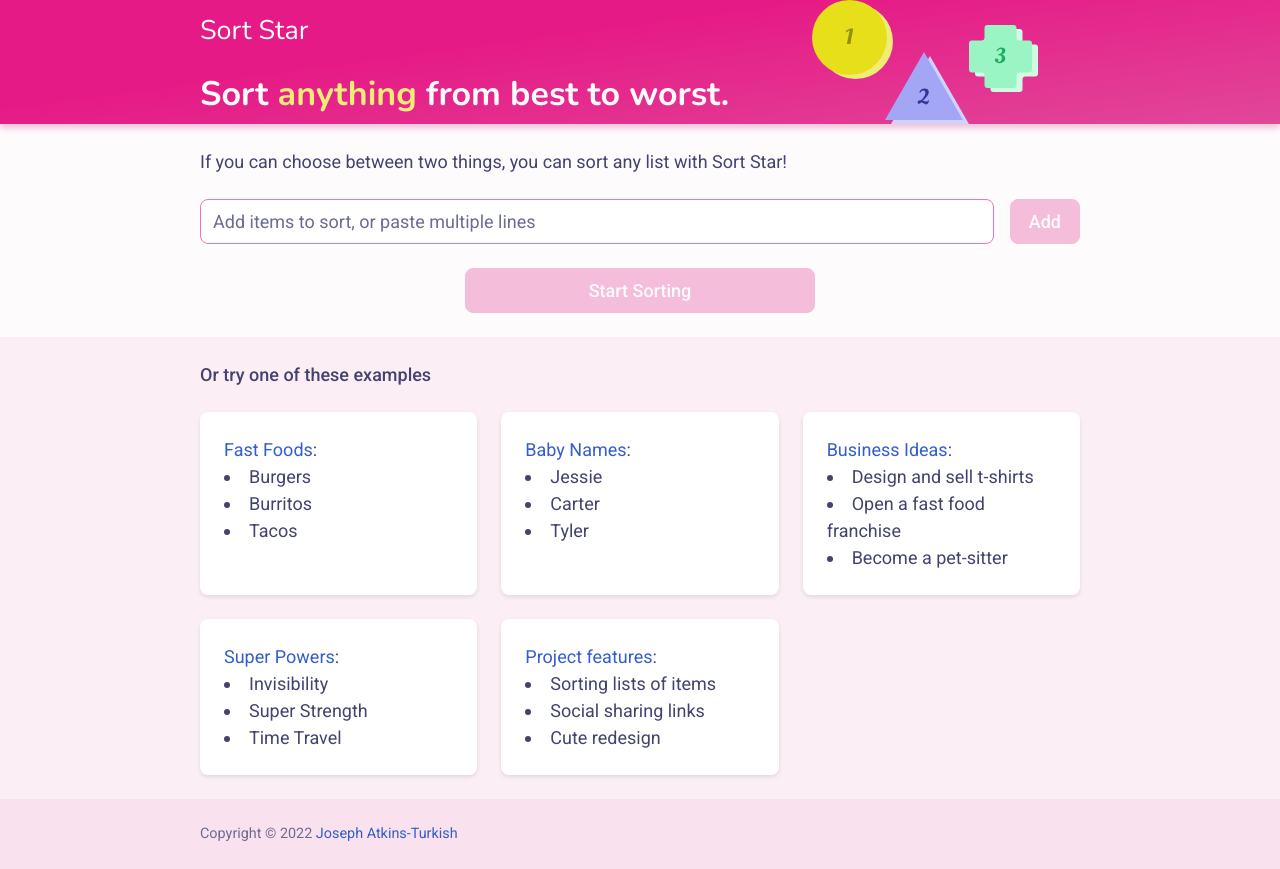
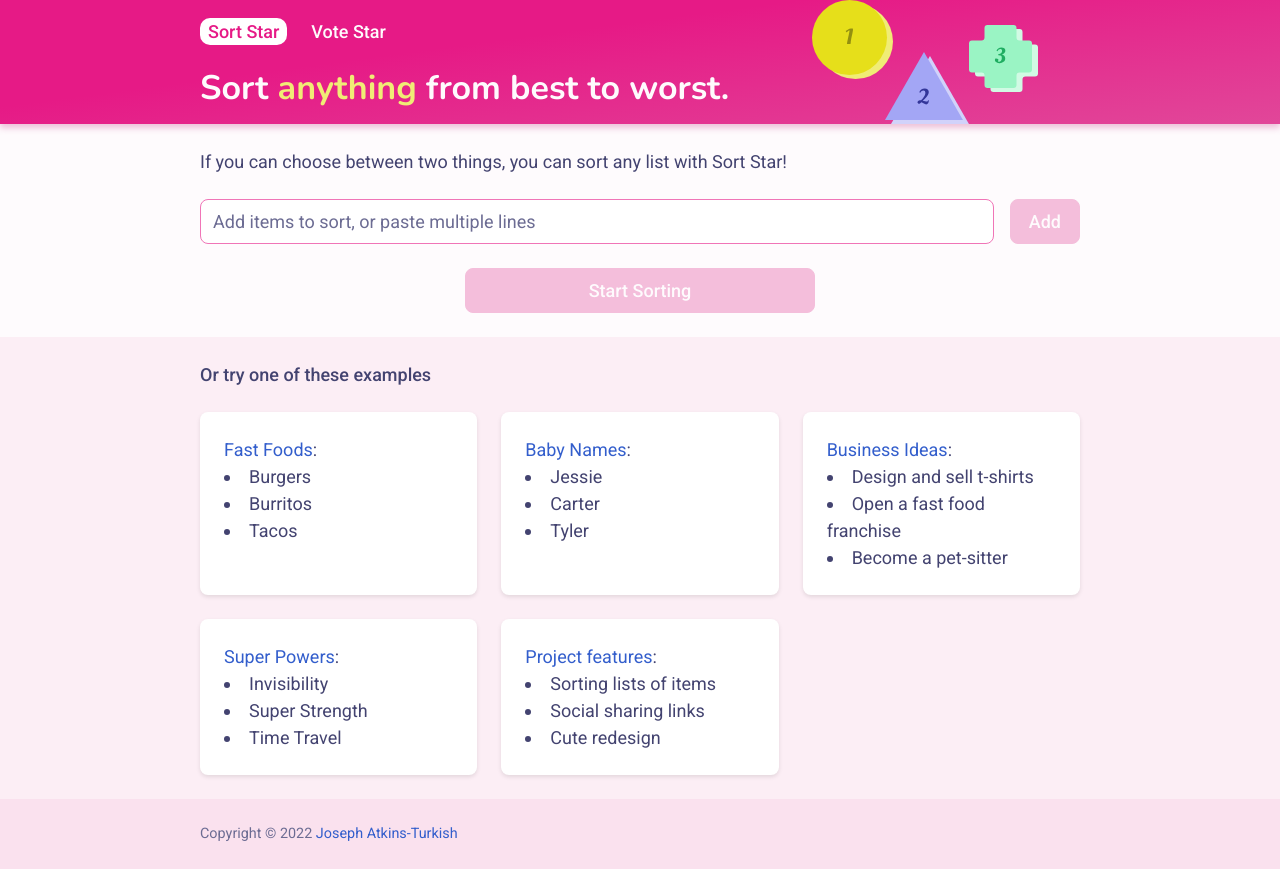
Before and after one commit to Spacerat/top5maker, a Next.js app: page / in a window 1280 px wide. Built offline with nearby package versions, Linux system fonts and the light colour scheme; what url-safe-base64 would draw is missing.

Commit message:
New header links with vote button

```diff
--- a/app/page.tsx
+++ b/app/page.tsx
@@ -3,12 +3,18 @@
 import Link from "next/link";
 import React from "react";
 import { makeSortUrl } from "@/sortState/useSortUrl";
-import { Brand, Footer, Illustration, TagLine } from "@/components/Brand";
-import { Card, CardGrid, Header, Main, Page } from "@/components/layout";
+import { Footer, Illustration, TagLine } from "@/components/Brand";
+import {
+  Card,
+  CardGrid,
+  Header,
+  Page,
+  TaglineContainer,
+} from "@/components/layout";
 import { H3 } from "@/components/text";
 import { SetupItems } from "./SetupItems";
 
-import styles from "./page.module.css";
+import { TopNav } from "@/components/Nav";
 
 function example(name: string, items: readonly string[]) {
   return { items, url: makeSortUrl(items), display: items.slice(0, 3), name };
@@ -87,10 +93,10 @@ export default async function Home() {
   return (
     <>
       <Header>
-        <div className={styles.taglineContainer}>
-          <Brand />
+        <TaglineContainer>
+          <TopNav active="sort" />
           <TagLine />
-        </div>
+        </TaglineContainer>
         <Illustration />
       </Header>
 
--- a/app/vote/page.tsx
+++ b/app/vote/page.tsx
@@ -1,13 +1,13 @@
-import { Brand } from "@/components/Brand";
 import { Header } from "@/components/layout";
 import React, { Suspense } from "react";
 import { Vote } from "./vote";
+import { TopNav } from "@/components/Nav";
 
 export default async function Page() {
   return (
     <>
       <Header>
-        <Brand />
+        <TopNav active="vote" />
       </Header>
       <Suspense>
         <Vote />
--- /dev/null
+++ b/components/AddItemInput.module.css
@@ -0,0 +1,5 @@
+.formline {
+  display: flex;
+  flex-direction: row;
+  gap: 16px;
+}
--- a/components/Brand.tsx
+++ b/components/Brand.tsx
@@ -3,11 +3,14 @@ import { FooterSection } from "./layout";
 import { H2, BrandLink, Text } from "./text";
 
 import styles from "./Brand.module.css";
+import { twMerge } from "tailwind-merge";
 
 export const Brand = () => (
-  <BrandLink href="/" passHref>
-    Sort Star
-  </BrandLink>
+  <div className="flex flex-row items-center gap-16">
+    <BrandLink href="/" passHref>
+      Sort Star
+    </BrandLink>
+  </div>
 );
 
 export const ProBrand = () => (
@@ -23,7 +26,7 @@ export const TagLine = () => (
 );
 
 export const Illustration = () => (
-  <div className={styles.imageContainer}>
+  <div className={twMerge(styles.imageContainer, "max-md:!hidden")}>
     <Image src="/Illustration.svg" width="226" height="124" alt="" priority />
   </div>
 );
--- /dev/null
+++ b/components/Nav.tsx
@@ -0,0 +1,15 @@
+import { NavLinks } from "@/components/layout";
+import { NavLink } from "@/components/text";
+
+export function TopNav({ active }: { active: "sort" | "vote" }) {
+  return (
+    <NavLinks>
+      <NavLink href="/" active={active === "sort"}>
+        Sort Star
+      </NavLink>
+      <NavLink href="/vote" active={active === "vote"}>
+        Vote Star
+      </NavLink>
+    </NavLinks>
+  );
+}
--- a/components/layout.module.css
+++ b/components/layout.module.css
@@ -25,7 +25,6 @@
   flex-direction: row;
   justify-content: space-between;
   align-items: center;
-  flex-wrap: wrap;
   column-gap: 40px;
   row-gap: 20px;
   min-height: 70px;
@@ -108,3 +107,9 @@
 .slim {
   max-width: var(--pageWidthSlim);
 }
+
+.taglineContainer {
+  display: flex;
+  flex-direction: column;
+  gap: 24px;
+}
--- a/components/layout.tsx
+++ b/components/layout.tsx
@@ -9,14 +9,20 @@ export const HeaderContent = styled.div(
 );
 
 export const HeaderContainer = styled.header(styles.headerContainer);
+export const TaglineContainer = styled.header(styles.taglineContainer);
 
-export function Header({ children }: React.PropsWithChildren) {
+export function Header({
+  children,
+  className,
+}: React.PropsWithChildren<{ className?: string }>) {
   return (
-    <HeaderContainer>
+    <HeaderContainer className={className}>
       <HeaderContent>{children}</HeaderContent>
     </HeaderContainer>
   );
 }
+
+export const NavLinks = styled.div("flex flex-row items-baseline gap-4 ");
 
 type KindProp = { kind?: "main" | "darker" };
 type SlimProp = { slim?: boolean };
--- a/components/text.module.css
+++ b/components/text.module.css
@@ -20,12 +20,19 @@
 .noStyleLink {
   text-decoration: none;
   color: inherit;
+  padding: 0 0.5rem;
+  border-radius: 10px;
   &:visited {
     color: inherit;
   }
   &:hover {
     text-decoration: underline;
   }
+}
+
+.noStyleLink[data-active="true"] {
+  background-color: white;
+  color: var(--primary1);
 }
 
 .h3 {
--- a/components/text.tsx
+++ b/components/text.tsx
@@ -33,8 +33,8 @@ export const BrandLink = ({
 export const NavLink = ({
   children,
   ...props
-}: React.PropsWithChildren<LinkProps>) => (
-  <Link {...props} className={styles.noStyleLink}>
+}: React.PropsWithChildren<LinkProps & { active?: boolean }>) => (
+  <Link {...props} className={styles.noStyleLink} data-active={props.active}>
     <H3>{children}</H3>
   </Link>
 );
```
